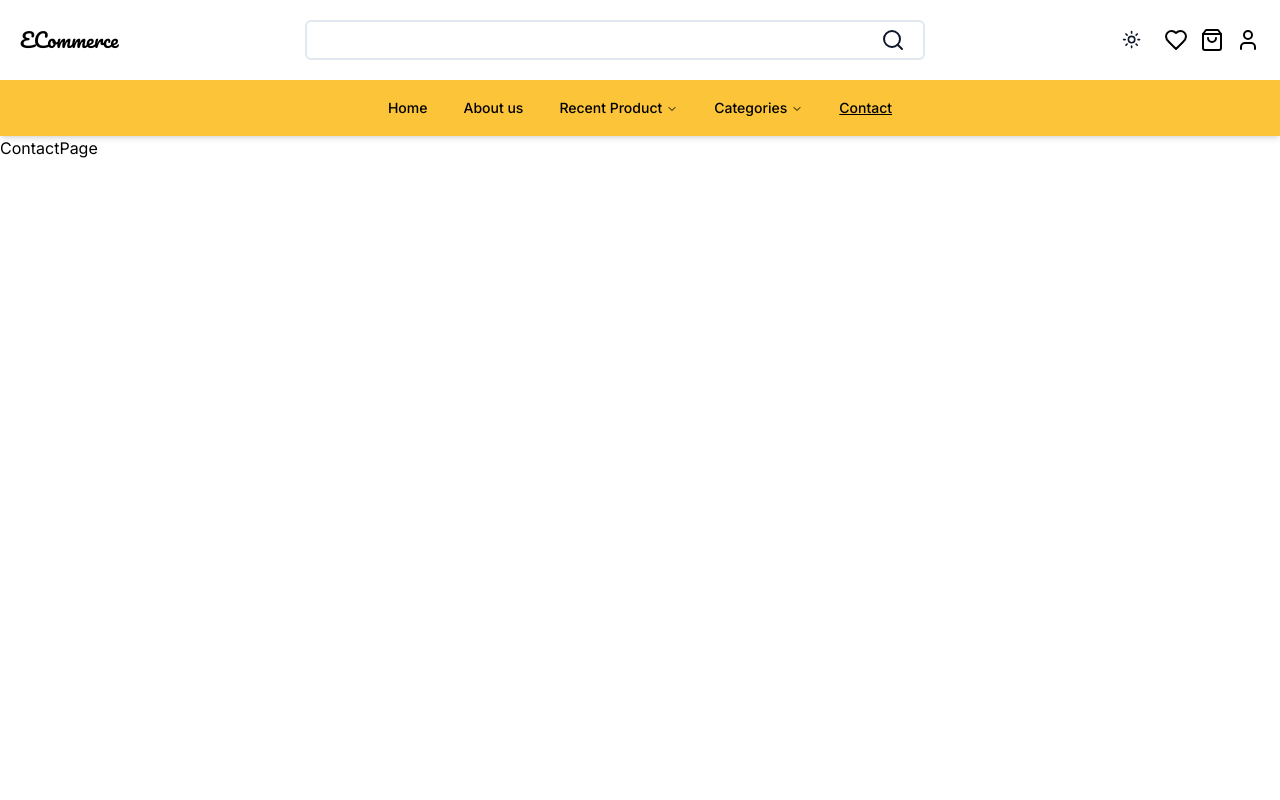
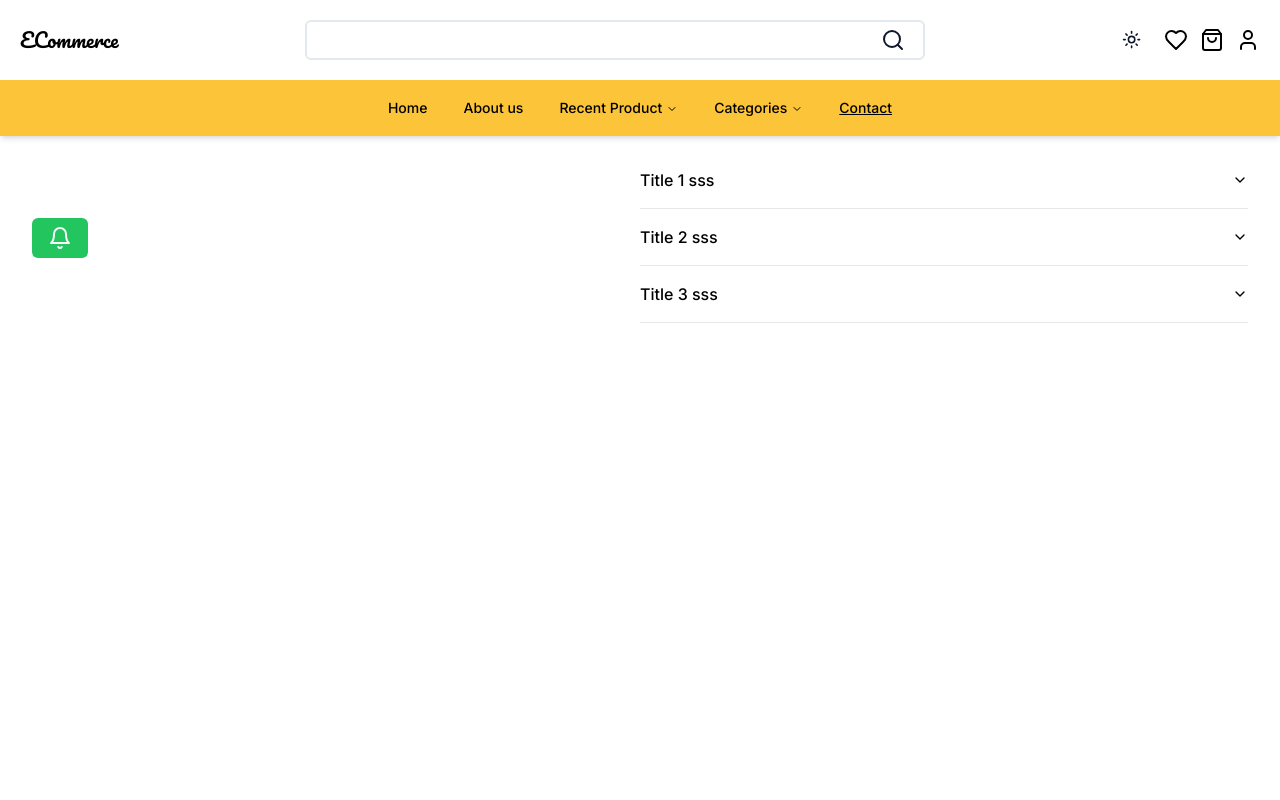
Before and after one commit to efegorkemumit/e-ticaret-proje2-nextjsdersleri, a Next.js app: page /contact in a window 1280 px wide. Shown: the top 800 px of the page. Built offline with nearby package versions, Linux system fonts and the light colour scheme.

Commit message:
Accordion, Alert AlertDialog

```diff
--- /dev/null
+++ b/app/(routes)/_components/AccordionExample.tsx
@@ -0,0 +1,29 @@
+import React from 'react'
+import {
+    Accordion,
+    AccordionContent,
+    AccordionItem,
+    AccordionTrigger,
+  } from "@/components/ui/accordion"
+import { sssList } from '@/constans'
+
+
+const AccordionExample = () => {
+  return (
+    <Accordion type="single" collapsible className="w-full">
+
+        {sssList.map((item, index)=>(
+ <AccordionItem value={item.id} key={index}>
+ <AccordionTrigger>{item.title}</AccordionTrigger>
+ <AccordionContent>
+ {item.description}
+ </AccordionContent>
+</AccordionItem>
+
+        ))}
+
+    </Accordion>
+  )
+}
+
+export default AccordionExample
--- /dev/null
+++ b/app/(routes)/_components/AlertDialogExmple.tsx
@@ -0,0 +1,46 @@
+'use client'
+
+import React from 'react'
+import {
+    AlertDialog,
+    AlertDialogAction,
+    AlertDialogCancel,
+    AlertDialogContent,
+    AlertDialogDescription,
+    AlertDialogFooter,
+    AlertDialogHeader,
+    AlertDialogTitle,
+    AlertDialogTrigger,
+  } from "@/components/ui/alert-dialog"
+  import { Button } from "@/components/ui/button"
+import { Bell } from 'lucide-react'
+
+
+const AlertDialogExmple = () => {
+
+    const handleBildirim =()=>{
+        console.log("Bildirim");
+    }
+  return (
+    <AlertDialog>
+    <AlertDialogTrigger asChild>
+        <Button variant={'greenBtn'}><Bell/></Button>
+    </AlertDialogTrigger>
+    <AlertDialogContent>
+      <AlertDialogHeader>
+        <AlertDialogTitle>Bildirimler </AlertDialogTitle>
+        <AlertDialogDescription>
+        Bildirimleri Açmak İstiyor musunuz
+        </AlertDialogDescription>
+      </AlertDialogHeader>
+      <AlertDialogFooter>
+        <AlertDialogCancel>Cancel</AlertDialogCancel>
+        <AlertDialogAction onClick={handleBildirim}>Continue</AlertDialogAction>
+      </AlertDialogFooter>
+    </AlertDialogContent>
+  </AlertDialog>
+
+  )
+}
+
+export default AlertDialogExmple
--- a/app/(routes)/contact/page.tsx
+++ b/app/(routes)/contact/page.tsx
@@ -1,8 +1,21 @@
 import React from 'react'
+import AccordionExample from '../_components/AccordionExample'
+import AlertDialogExmple from '../_components/AlertDialogExmple'
 
 const ContactPage = () => {
   return (
-    <div>ContactPage</div>
+    <div className='container mx-auto mt-4'>
+      <div className='flex flex-row items-center justify-center'>
+        <div className='w-full md:w-1/2'>
+     <AlertDialogExmple/>
+        </div>
+
+
+        <div className='w-full md:w-1/2'>
+        <AccordionExample/>
+        </div>
+      </div>
+    </div>
   )
 }
 
--- /dev/null
+++ b/components/ui/accordion.tsx
@@ -0,0 +1,58 @@
+"use client"
+
+import * as React from "react"
+import * as AccordionPrimitive from "@radix-ui/react-accordion"
+import { ChevronDown } from "lucide-react"
+
+import { cn } from "@/lib/utils"
+
+const Accordion = AccordionPrimitive.Root
+
+const AccordionItem = React.forwardRef<
+  React.ElementRef<typeof AccordionPrimitive.Item>,
+  React.ComponentPropsWithoutRef<typeof AccordionPrimitive.Item>
+>(({ className, ...props }, ref) => (
+  <AccordionPrimitive.Item
+    ref={ref}
+    className={cn("border-b", className)}
+    {...props}
+  />
+))
+AccordionItem.displayName = "AccordionItem"
+
+const AccordionTrigger = React.forwardRef<
+  React.ElementRef<typeof AccordionPrimitive.Trigger>,
+  React.ComponentPropsWithoutRef<typeof AccordionPrimitive.Trigger>
+>(({ className, children, ...props }, ref) => (
+  <AccordionPrimitive.Header className="flex">
+    <AccordionPrimitive.Trigger
+      ref={ref}
+      className={cn(
+        "flex flex-1 items-center justify-between py-4 font-medium transition-all hover:underline [&[data-state=open]>svg]:rotate-180",
+        className
+      )}
+      {...props}
+    >
+      {children}
+      <ChevronDown className="h-4 w-4 shrink-0 transition-transform duration-200" />
+    </AccordionPrimitive.Trigger>
+  </AccordionPrimitive.Header>
+))
+AccordionTrigger.displayName = AccordionPrimitive.Trigger.displayName
+
+const AccordionContent = React.forwardRef<
+  React.ElementRef<typeof AccordionPrimitive.Content>,
+  React.ComponentPropsWithoutRef<typeof AccordionPrimitive.Content>
+>(({ className, children, ...props }, ref) => (
+  <AccordionPrimitive.Content
+    ref={ref}
+    className="overflow-hidden text-sm transition-all data-[state=closed]:animate-accordion-up data-[state=open]:animate-accordion-down"
+    {...props}
+  >
+    <div className={cn("pb-4 pt-0", className)}>{children}</div>
+  </AccordionPrimitive.Content>
+))
+
+AccordionContent.displayName = AccordionPrimitive.Content.displayName
+
+export { Accordion, AccordionItem, AccordionTrigger, AccordionContent }
--- /dev/null
+++ b/components/ui/alert-dialog.tsx
@@ -0,0 +1,141 @@
+"use client"
+
+import * as React from "react"
+import * as AlertDialogPrimitive from "@radix-ui/react-alert-dialog"
+
+import { cn } from "@/lib/utils"
+import { buttonVariants } from "@/components/ui/button"
+
+const AlertDialog = AlertDialogPrimitive.Root
+
+const AlertDialogTrigger = AlertDialogPrimitive.Trigger
+
+const AlertDialogPortal = AlertDialogPrimitive.Portal
+
+const AlertDialogOverlay = React.forwardRef<
+  React.ElementRef<typeof AlertDialogPrimitive.Overlay>,
+  React.ComponentPropsWithoutRef<typeof AlertDialogPrimitive.Overlay>
+>(({ className, ...props }, ref) => (
+  <AlertDialogPrimitive.Overlay
+    className={cn(
+      "fixed inset-0 z-50 bg-black/80  data-[state=open]:animate-in data-[state=closed]:animate-out data-[state=closed]:fade-out-0 data-[state=open]:fade-in-0",
+      className
+    )}
+    {...props}
+    ref={ref}
+  />
+))
+AlertDialogOverlay.displayName = AlertDialogPrimitive.Overlay.displayName
+
+const AlertDialogContent = React.forwardRef<
+  React.ElementRef<typeof AlertDialogPrimitive.Content>,
+  React.ComponentPropsWithoutRef<typeof AlertDialogPrimitive.Content>
+>(({ className, ...props }, ref) => (
+  <AlertDialogPortal>
+    <AlertDialogOverlay />
+    <AlertDialogPrimitive.Content
+      ref={ref}
+      className={cn(
+        "fixed left-[50%] top-[50%] z-50 grid w-full max-w-lg translate-x-[-50%] translate-y-[-50%] gap-4 border border-slate-200 bg-white p-6 shadow-lg duration-200 data-[state=open]:animate-in data-[state=closed]:animate-out data-[state=closed]:fade-out-0 data-[state=open]:fade-in-0 data-[state=closed]:zoom-out-95 data-[state=open]:zoom-in-95 data-[state=closed]:slide-out-to-left-1/2 data-[state=closed]:slide-out-to-top-[48%] data-[state=open]:slide-in-from-left-1/2 data-[state=open]:slide-in-from-top-[48%] sm:rounded-lg dark:border-slate-800 dark:bg-slate-950",
+        className
+      )}
+      {...props}
+    />
+  </AlertDialogPortal>
+))
+AlertDialogContent.displayName = AlertDialogPrimitive.Content.displayName
+
+const AlertDialogHeader = ({
+  className,
+  ...props
+}: React.HTMLAttributes<HTMLDivElement>) => (
+  <div
+    className={cn(
+      "flex flex-col space-y-2 text-center sm:text-left",
+      className
+    )}
+    {...props}
+  />
+)
+AlertDialogHeader.displayName = "AlertDialogHeader"
+
+const AlertDialogFooter = ({
+  className,
+  ...props
+}: React.HTMLAttributes<HTMLDivElement>) => (
+  <div
+    className={cn(
+      "flex flex-col-reverse sm:flex-row sm:justify-end sm:space-x-2",
+      className
+    )}
+    {...props}
+  />
+)
+AlertDialogFooter.displayName = "AlertDialogFooter"
+
+const AlertDialogTitle = React.forwardRef<
+  React.ElementRef<typeof AlertDialogPrimitive.Title>,
+  React.ComponentPropsWithoutRef<typeof AlertDialogPrimitive.Title>
+>(({ className, ...props }, ref) => (
+  <AlertDialogPrimitive.Title
+    ref={ref}
+    className={cn("text-lg font-semibold", className)}
+    {...props}
+  />
+))
+AlertDialogTitle.displayName = AlertDialogPrimitive.Title.displayName
+
+const AlertDialogDescription = React.forwardRef<
+  React.ElementRef<typeof AlertDialogPrimitive.Description>,
+  React.ComponentPropsWithoutRef<typeof AlertDialogPrimitive.Description>
+>(({ className, ...props }, ref) => (
+  <AlertDialogPrimitive.Description
+    ref={ref}
+    className={cn("text-sm text-slate-500 dark:text-slate-400", className)}
+    {...props}
+  />
+))
+AlertDialogDescription.displayName =
+  AlertDialogPrimitive.Description.displayName
+
+const AlertDialogAction = React.forwardRef<
+  React.ElementRef<typeof AlertDialogPrimitive.Action>,
+  React.ComponentPropsWithoutRef<typeof AlertDialogPrimitive.Action>
+>(({ className, ...props }, ref) => (
+  <AlertDialogPrimitive.Action
+    ref={ref}
+    className={cn(buttonVariants(), className)}
+    {...props}
+  />
+))
+AlertDialogAction.displayName = AlertDialogPrimitive.Action.displayName
+
+const AlertDialogCancel = React.forwardRef<
+  React.ElementRef<typeof AlertDialogPrimitive.Cancel>,
+  React.ComponentPropsWithoutRef<typeof AlertDialogPrimitive.Cancel>
+>(({ className, ...props }, ref) => (
+  <AlertDialogPrimitive.Cancel
+    ref={ref}
+    className={cn(
+      buttonVariants({ variant: "outline" }),
+      "mt-2 sm:mt-0",
+      className
+    )}
+    {...props}
+  />
+))
+AlertDialogCancel.displayName = AlertDialogPrimitive.Cancel.displayName
+
+export {
+  AlertDialog,
+  AlertDialogPortal,
+  AlertDialogOverlay,
+  AlertDialogTrigger,
+  AlertDialogContent,
+  AlertDialogHeader,
+  AlertDialogFooter,
+  AlertDialogTitle,
+  AlertDialogDescription,
+  AlertDialogAction,
+  AlertDialogCancel,
+}
--- a/constans/index.ts
+++ b/constans/index.ts
@@ -30,3 +30,32 @@ export const categories: { title: string; href: string; description: string }[]
         description: "İndirimdeki ürünler, uygun fiyatlarla kaliteli giyim seçenekleri.",
     },
 ]
+
+
+export interface SSsType{
+    id:string;
+    title:string;
+    description:string;
+
+}
+
+
+export const sssList:SSsType[] =[
+    {
+        id: "item-1",
+        title: "Title 1 sss",
+        description: "Son moda erkek giyim ürünleri, takım elbise, tişört, pantolon ve daha fazlası.",
+    },
+    {
+        id: "item-2",
+        title: "Title 2 sss",
+        description: "Son moda erkek giyim ürünleri, takım elbise, tişört, pantolon ve daha fazlası.",
+    },
+    {
+        id: "item-3",
+        title: "Title 3 sss",
+        description: "Son moda erkek giyim ürünleri, takım elbise, tişört, pantolon ve daha fazlası.",
+    }
+
+
+]
--- a/package.json
+++ b/package.json
@@ -9,6 +9,8 @@
     "lint": "next lint"
   },
   "dependencies": {
+    "@radix-ui/react-accordion": "^1.2.0",
+    "@radix-ui/react-alert-dialog": "^1.1.1",
     "@radix-ui/react-dialog": "^1.1.1",
     "@radix-ui/react-dropdown-menu": "^2.1.1",
     "@radix-ui/react-navigation-menu": "^1.2.0",
```
Also changed, not shown: 1 other file (tests, documents, lock files or other folders).
